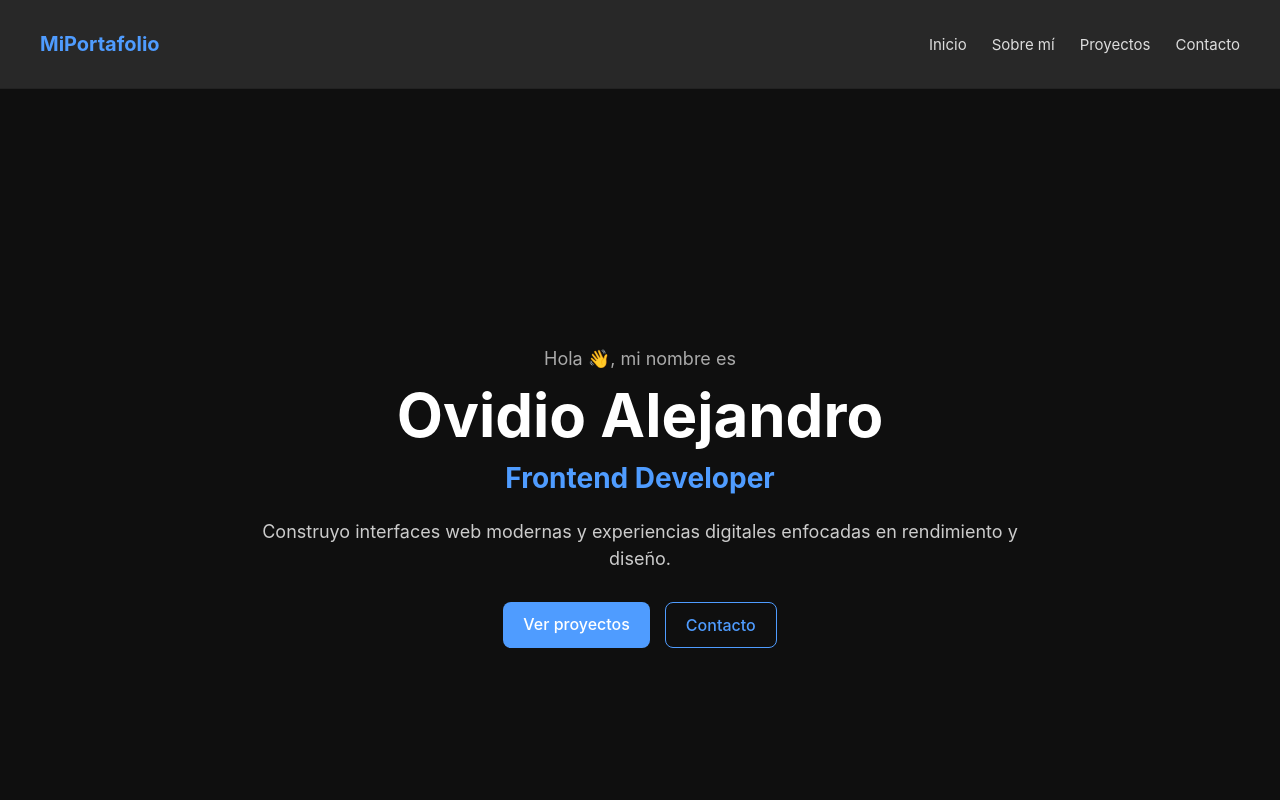
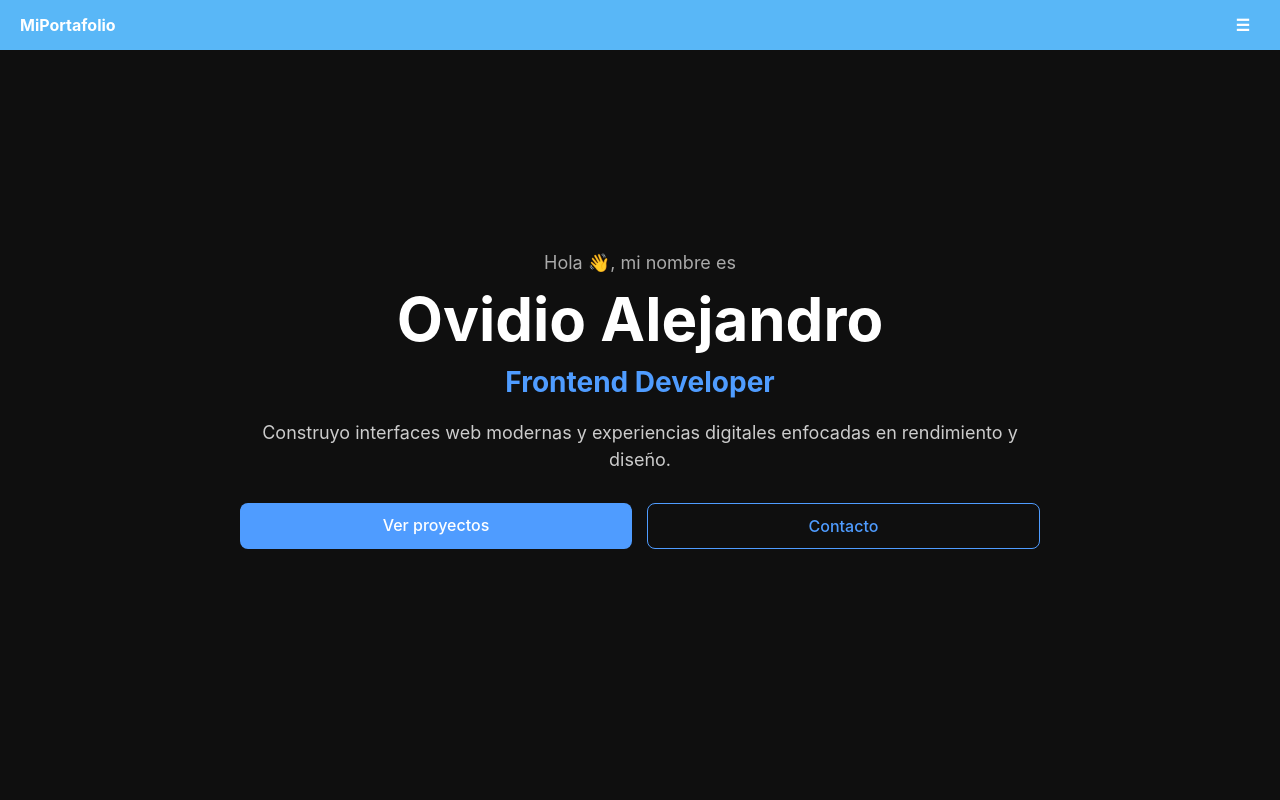
Before and after one commit to ovidio-alejandro/portafolio, a React (Create React App) app: page / in a window 1280 px wide. Shown: the top 800 px of the page. Built offline with nearby package versions, Linux system fonts and the light colour scheme.

Commit message:
cambios en los estilos de la barra de navegacion

```diff
--- a/src/App.js
+++ b/src/App.js
@@ -10,9 +10,9 @@ function App() {
     <div className="App">
       <Navbar/>
       <Hero/>
+      <About/>
+      <Projects/>
       <Contact/>
-      <Projects/>
-      <About/>
     </div>
   );
 }
--- a/src/components/Navbar/Navbar.css
+++ b/src/components/Navbar/Navbar.css
@@ -1,65 +1,125 @@
+* {
+  margin: 0px;
+  width: 100%;
+  box-sizing: border-box;
+}
+
+body {
+  overflow-x: hidden;
+  scroll-behavior: smooth;
+}
+
+/* estilos para PC */
+
 .navbar {
-  position: sticky;
-  top: 0;
-  z-index: 1000;
+    padding: 15px 20px;
+    background-color: rgb(89, 183, 247);
+    color: white;
+    font-weight: bold;
+    width: 100%;
+    display: flex;
+    justify-content: space-between;
+    flex-direction: row;
+    position: fixed;
+  }
+
+  .menu-icon {
+    display: block;
+    cursor: pointer;
+    width: 25px;
+  }
+
+
+  .nav-links{
+    position: fixed;
+    top: 55px;
+    right: 0;
+
+    padding: 20px 0px;
+
+    background: rgba(17, 17, 17, 0.596);
+    list-style: none;
+    font-weight: bold;
+
+
+    display: none;
+
+  }
+
+  .nav-links.active {
+    display: flex;
+    flex-direction: column;
+    align-items: end;
+    padding: 30px;
+    margin-top: 0px;
+    gap: 20px;
+    text-align: end;
+    width: 150px;
+  }
+
+  .nav-links a {
+    font-size: 16px;
+    text-decoration: none;
+    font-weight: bold;
+    color: rgb(160, 160, 252);
+
+  }
+
+  /* Estilos para moviles*/
+
+@media (max-width: 768px) {
+
+  .navbar {
+    padding: 15px 20px;
+    background-color: rgb(208, 208, 253);
+    color: white;
+    font-weight: bold;
 
     display: flex;
     justify-content: space-between;
+  }
+
+  .menu-icon {
+    display: block;
+  }
+
+
+
+  .nav-links{
+    position: fixed;
+    top: 51px;
+    flex-direction: row;
+
     align-items: center;
 
-  padding: 18px 40px;
 
-  background: rgba(17, 17, 17, 0.9);
-  backdrop-filter: blur(10px);
-  border-bottom: 1px solid #222;
+    background: rgba(17, 17, 17, 0.95);
+    list-style: none;
+    font-weight: bold;
+    display: none;
+
   }
 
-/* LOGO */
-.logo {
-  font-size: 20px;
-  font-weight: bold;
-  color: #4f9cff;
-}
+  .nav-links.active {
+    display: flex;
+    flex-direction: row;
+    width: 100%;
+    padding: 10px;
+    margin-top: 0px;
+    gap: 10px;
 
-/* LINKS DESKTOP */
-.nav-links {
-  display: flex;
-  gap: 25px;
-  list-style: none;
   }
 
   .nav-links a {
-  color: #ddd;
+    font-size: 16px;
     text-decoration: none;
-  font-size: 15px;
-  position: relative;
-  transition: 0.2s;
+    font-weight: bold;
+    color: rgb(160, 160, 252);
+
+
   }
-
-.nav-links a:hover {
-  color: #4f9cff;
+  li{
+   list-style: none;
+   text-align: center;
   }
-
-/* underline animado */
-.nav-links a::after {
-  content: "";
-  position: absolute;
-  left: 0;
-  bottom: -4px;
-  width: 0%;
-  height: 2px;
-  background: #4f9cff;
-  transition: 0.3s;
 }
-
-.nav-links a:hover::after {
-  width: 100%;
-}
-
-/* ICONO HAMBURGUESA */
-.menu-icon {
-  display: none;
-  font-size: 28px;
-  color: white;
-  cursor: pointer;
-}
--- a/src/components/Navbar/Navbar.js
+++ b/src/components/Navbar/Navbar.js
@@ -9,6 +9,7 @@ export default function Navbar() {
   };
 
   return (
+    <div>
       <nav className="navbar">
 
       <div className="logo">MiPortafolio</div>
@@ -17,7 +18,7 @@ export default function Navbar() {
       <div className="menu-icon" onClick={() => setOpen(!open)}>
         ☰
       </div>
-
+      </nav>
         <ul className={`nav-links ${open ? "active" : ""}`}>
 
           <li><a href="#hero" onClick={handleClick}>Inicio</a></li>
@@ -26,7 +27,9 @@ export default function Navbar() {
           <li><a href="#contact" onClick={handleClick}>Contacto</a></li>
 
         </ul>
+    </div>
 
-    </nav>
+
+
   );
 }
--- a/src/sections/Projects/Projects.js
+++ b/src/sections/Projects/Projects.js
@@ -4,7 +4,7 @@ function Projects() {
   return (
     <section className="projects" id="projects">
 
-     { /*<h2 className="projects-title">Mis Proyectos</h2>
+      <h2 className="projects-title">Mis Proyectos</h2>
 
       <div className="projects-container">
 
@@ -41,7 +41,7 @@ function Projects() {
           </div>
         </div>
 
-      </div>*/}
+      </div>
 
     </section>
   );
```
Also changed, not shown: public/%PUBLIC_URL%/manifest.json (added). Lines whose indentation alone changed are shown as unchanged.
